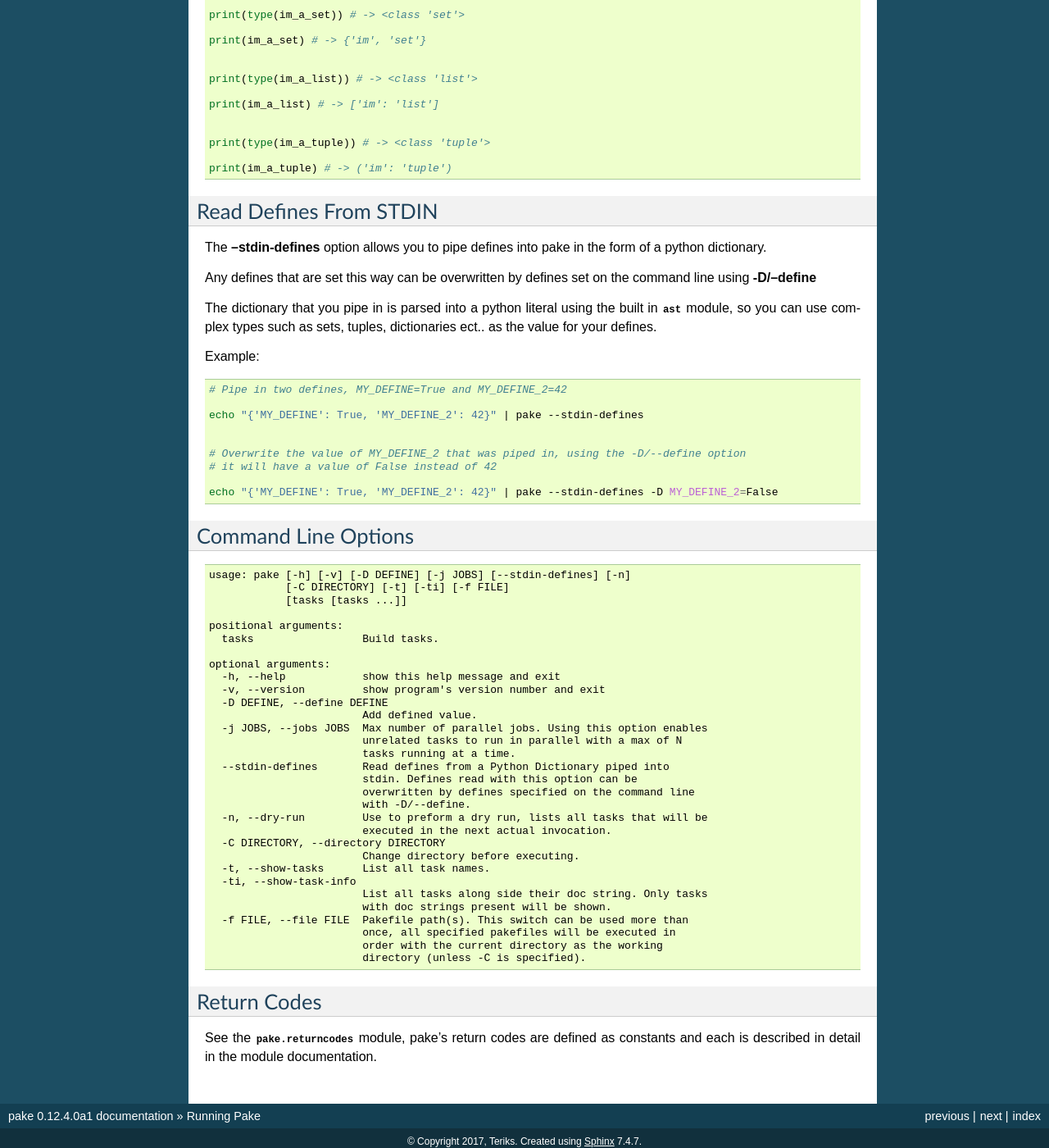
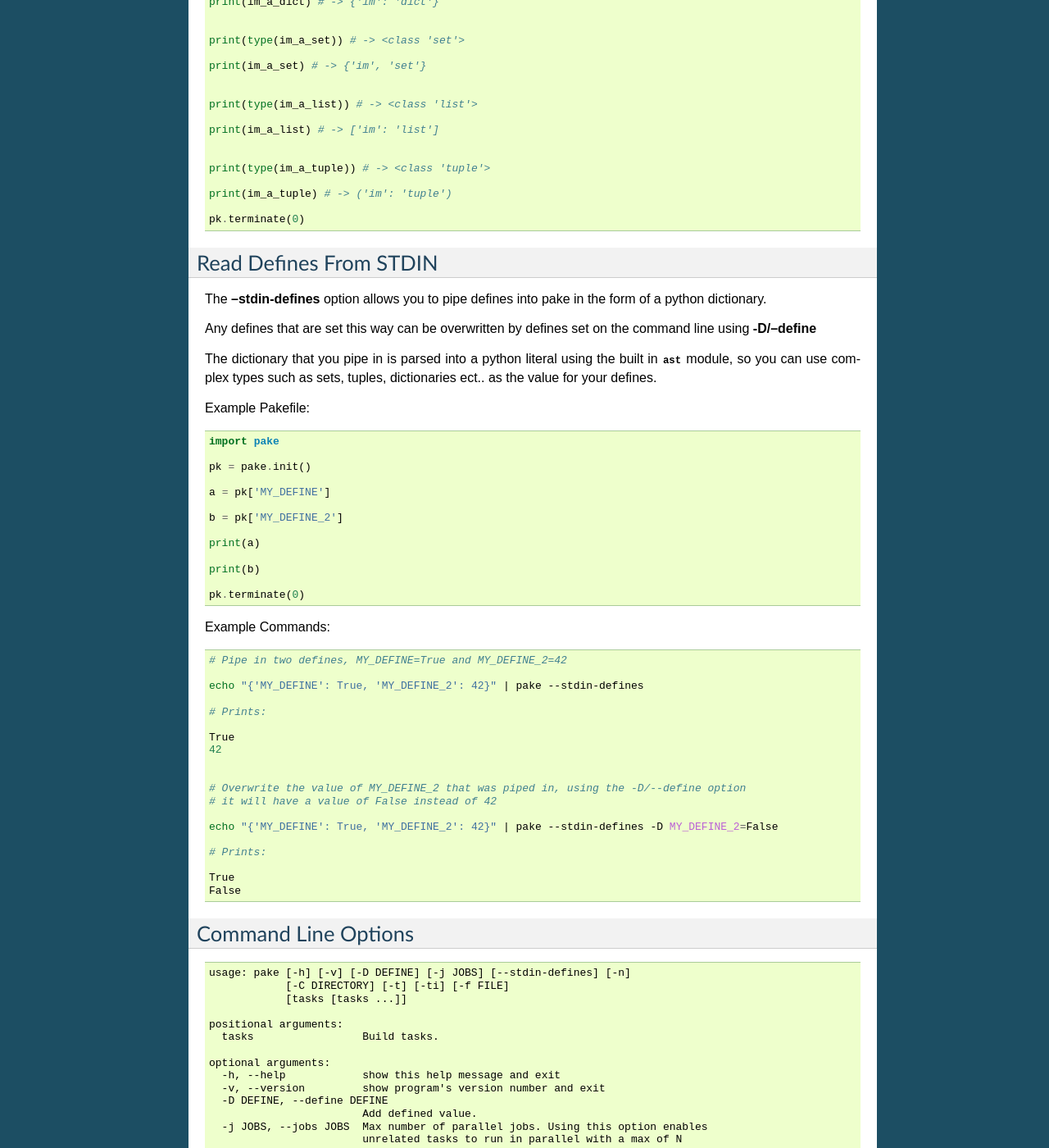
Before and after one commit to Teriks/pake, a Sphinx documentation site: the page built from docs/source/runningpake.rst, in a window 1280 px wide and 1400 px high, scrolled down 2810 px. Shown: the whole window at 82% size. Built offline with Sphinx 7.4.7, drawn with Linux system fonts in a browser that asks for light colours.

Commit message:
Add small example pakefile to --stdin-defines doc
As well as some command output in the command line usage example

```diff
--- a/docs/source/runningpake.rst
+++ b/docs/source/runningpake.rst
@@ -147,6 +147,8 @@ Retrieval:
 
     print(im_string) # -> Hello
 
+    pk.terminate(0)
+
 
 You can pass complex python types such as dictionaries, sets, tuples etc.. as a define value, and pake
 will recognize and fully deserialize them into the correct type.
@@ -196,6 +198,8 @@ Retrieval:
 
     print(im_a_tuple) # -> ('im': 'tuple')
 
+    pk.terminate(0)
+
 
 Read Defines From STDIN
 -----------------------
@@ -207,7 +211,26 @@ Any defines that are set this way can be overwritten by defines set on the comma
 The dictionary that you pipe in is parsed into a python literal using the built in :py:mod:`ast` module,
 so you can use complex types such as sets, tuples, dictionaries ect.. as the value for your defines.
 
-Example:
+Example Pakefile:
+
+.. code-block:: python
+
+    import pake
+
+    pk = pake.init()
+
+    a = pk['MY_DEFINE']
+
+    b = pk['MY_DEFINE_2']
+
+    print(a)
+
+    print(b)
+
+    pk.terminate(0)
+
+
+Example Commands:
 
 .. code-block:: bash
 
@@ -215,11 +238,21 @@ Example:
 
     echo "{'MY_DEFINE': True, 'MY_DEFINE_2': 42}" | pake --stdin-defines
 
+    # Prints:
+
+    True
+    42
+
 
     # Overwrite the value of MY_DEFINE_2 that was piped in, using the -D/--define option
     # it will have a value of False instead of 42
 
     echo "{'MY_DEFINE': True, 'MY_DEFINE_2': 42}" | pake --stdin-defines -D MY_DEFINE_2=False
+
+    # Prints:
+
+    True
+    False
 
 
 Command Line Options
```
